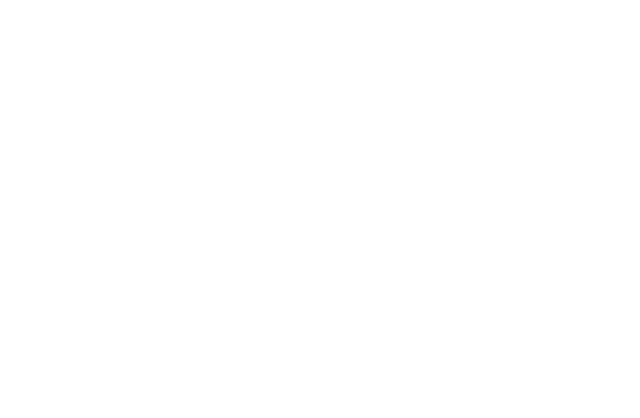
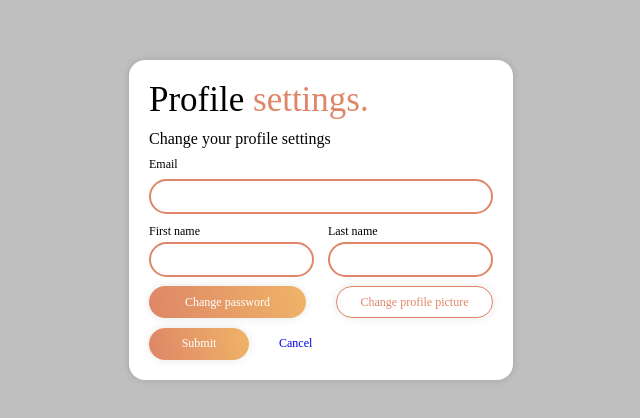
Before and after one commit to bianklancnik/quote-frontend, a React (Create React App) app: page /settings in a window 1280 px wide. Before the commit this address had no page. Shown: the part 180-598 px from the top of the page, without its empty margins (319-959 px from the left). Built offline with nearby package versions, Linux system fonts and the light colour scheme; no server answers; sample sign-in values are in the browser's storage.

Commit message:
Created settings for user profile

```diff
--- a/src/App.css
+++ b/src/App.css
@@ -5,9 +5,9 @@
   grid-template-rows: 60px 1fr 50px;
 }
 
-body * {
+/*body * {
   outline: auto;
-}
+}*/
 
 .wrap {
   overflow-y: scroll;
@@ -125,7 +125,7 @@
   align-items: center;
   padding: 8px 16px;
 
-  width: 100px;
+  min-width: 100px;
   height: 32px;
 
   cursor: pointer;
@@ -256,7 +256,7 @@
 
 .quote {
   display: flex;
-  flex-flow: column wrap;
+  flex-flow: column;
   padding: 2%;
 
   margin-left: 5%;
@@ -264,10 +264,8 @@
 }
 
 .quote-text {
-  display: flex;
-  flex-flow: row wrap;
-  align-items: center;
   margin-bottom: 5%;
+  overflow-wrap: break-word;
 }
 
 .quote-user {
--- a/src/App.tsx
+++ b/src/App.tsx
@@ -5,6 +5,7 @@
 import Home from "./pages/Home";
 import LogIn from "./pages/LogIn";
 import Profile from "./pages/Profile";
+import ProfileSettings from "./pages/ProfileSettings";
 import SignUp from "./pages/SignUp";
 
 type ProtectedRouteType = {
@@ -38,6 +39,7 @@
           </Route>
           <Route element={<ProtectedRoute user={user} />}>
             <Route path="profile" element={<Profile />} />
+            <Route path="settings" element={<ProfileSettings />} />
           </Route>
         </Route>
       </Routes>
--- a/src/components/common/NavBar.tsx
+++ b/src/components/common/NavBar.tsx
@@ -35,7 +35,7 @@
             Home
           </Link>
           <Link
-            to=""
+            to="/settings"
             className={`link h6 ${orange ? "font-white" : "font-orange"}`}
           >
             Settings
--- /dev/null
+++ b/src/pages/ProfileSettings.tsx
@@ -0,0 +1,326 @@
+import { useEffect, useState } from "react";
+import { Link } from "react-router-dom";
+import AlternativeButton from "../components/common/AlternativeButton";
+import Input from "../components/common/Input";
+import PrimaryButton from "../components/common/PrimaryButton";
+
+const ProfileSettings = () => {
+  //Update profile settings
+  const [mail, setMail] = useState<string>("");
+  const [firstName, setFirstName] = useState<string>("");
+  const [lastName, setLastName] = useState<string>("");
+
+  //Update password
+  const [currPass, setCurrPass] = useState<string>("");
+  const [newPass, setNewPass] = useState<string>("");
+  const [confirmPass, setConfirmPass] = useState<string>("");
+
+  const [message, setMessage] = useState<string>("");
+
+  const currPassChange = (password: string) => {
+    setCurrPass(password);
+  };
+  const newPassChange = (password: string) => {
+    setNewPass(password);
+  };
+  const confirmPassChange = (password: string) => {
+    setConfirmPass(password);
+  };
+
+  const updatePassword = () => {
+    if (!currPass || !newPass || !confirmPass) {
+      setMessage("Fields must not be empty!");
+    } else if (currPass === newPass) {
+      setMessage("New password can not be the same as old password!");
+    } else if (newPass !== confirmPass) {
+      setMessage("Passwords do not match!");
+    } else {
+      const token = JSON.parse(localStorage.getItem("accessToken") || "{}");
+
+      let password = { newPassword: newPass };
+
+      fetch("http://localhost:5000/auth/me/update-password", {
+        method: "PATCH",
+        headers: new Headers({
+          "Content-Type": "application/json",
+          Authorization: "bearer " + token,
+        }),
+        body: JSON.stringify(password),
+      })
+        .then((res) => {
+          if (!res.ok) {
+            return res.text().then((text) => {
+              throw new Error(text);
+            });
+          } else {
+            setMessage("Password successfully updated!");
+            setDefaultSettings(true);
+            setChangePass(false);
+            setChangePic(false);
+          }
+        })
+        .catch((err) => {
+          const x = JSON.parse(err["message"]);
+          let msg;
+          if (Array.isArray(x)) {
+            msg = x["message" as any].filter(
+              (v: any, i: any, a: any) =>
+                a.findIndex((v2: any) => v2.id === v.id) === i
+            );
+          } else msg = x["message"];
+          setMessage(msg);
+        });
+    }
+  };
+
+  //Page display
+  const [defaultSettings, setDefaultSettings] = useState<boolean>(true);
+  const [changePass, setChangePass] = useState<boolean>(false);
+  const [changePic, setChangePic] = useState<boolean>(false);
+
+  const getUserInformation = () => {
+    const token = JSON.parse(localStorage.getItem("accessToken") || "{}");
+
+    fetch("http://localhost:5000/auth/me", {
+      headers: new Headers({
+        "Content-Type": "application/json",
+        Authorization: "bearer " + token,
+      }),
+    })
+      .then((res) => {
+        return res.json();
+      })
+      .then((response) => {
+        const { firstName, lastName, email } = response;
+        setMail(email);
+        setFirstName(firstName);
+        setLastName(lastName);
+      });
+  };
+
+  useEffect(() => {
+    getUserInformation();
+  }, []);
+
+  return (
+    <div className="pop-up">
+      <div className="pop-up-content">
+        <div className="h4">
+          Profile <span className="font-orange h4">settings.</span>
+        </div>
+        {defaultSettings && (
+          <div className="h6">Change your profile settings</div>
+        )}
+        {changePass && <div className="h6">Change your password</div>}
+        {changePic && <div className="h6">Change your profile photo</div>}
+        {defaultSettings && (
+          <>
+            <div className="width-100">
+              <p style={{ marginBottom: "2%" }} className="content">
+                Email
+              </p>
+              <Input
+                text=""
+                type="text"
+                value={mail}
+                onValueChange={() => {}}
+              />
+            </div>
+            <div
+              style={{
+                width: "100%",
+                display: "flex",
+                flexFlow: "row",
+                justifyContent: "space-between",
+              }}
+            >
+              <div style={{ width: "48%" }}>
+                <p style={{ marginBottom: "2%" }} className="content">
+                  First name
+                </p>
+                <Input
+                  text=""
+                  type="text"
+                  value={firstName}
+                  onValueChange={() => {}}
+                />
+              </div>
+              <div style={{ width: "48%" }}>
+                <p style={{ marginBottom: "2%" }} className="content">
+                  Last name
+                </p>
+                <Input
+                  text=""
+                  type="text"
+                  value={lastName}
+                  onValueChange={() => {}}
+                />
+              </div>
+            </div>
+            {message && (
+              <div className="content" style={{ textAlign: "center" }}>
+                {message}
+              </div>
+            )}
+            <div
+              style={{
+                display: "flex",
+                gap: "30px",
+              }}
+            >
+              <div
+                style={{ width: "48%" }}
+                onClick={() => {
+                  setChangePass(true);
+                  setDefaultSettings(false);
+                  setChangePic(false);
+                  setMessage("");
+                }}
+              >
+                <PrimaryButton text="Change password" />
+              </div>
+              <div
+                style={{ width: "48%" }}
+                onClick={() => {
+                  setChangePic(true);
+                  setDefaultSettings(false);
+                  setChangePass(false);
+                  setMessage("");
+                }}
+              >
+                <AlternativeButton text="Change profile picture" />
+              </div>
+            </div>{" "}
+          </>
+        )}
+
+        {changePass && (
+          <>
+            <div className="width-100">
+              <p style={{ marginBottom: "2%" }} className="content">
+                Current password
+              </p>
+              <Input
+                text=""
+                type="password"
+                value={currPass}
+                onValueChange={currPassChange}
+              />
+            </div>
+            <div className="width-100">
+              <p style={{ marginBottom: "2%" }} className="content">
+                New password
+              </p>
+              <Input
+                text=""
+                type="password"
+                value={newPass}
+                onValueChange={newPassChange}
+              />
+            </div>
+            <div className="width-100">
+              <p style={{ marginBottom: "2%" }} className="content">
+                Confirm password
+              </p>
+              <Input
+                text=""
+                type="password"
+                value={confirmPass}
+                onValueChange={confirmPassChange}
+              />
+            </div>
+            {message && (
+              <div
+                className="content"
+                style={{ color: "red", textAlign: "center" }}
+              >
+                {message}
+              </div>
+            )}
+          </>
+        )}
+
+        {changePic && (
+          <>
+            <div
+              style={{
+                display: "flex",
+                flexFlow: "column",
+                justifyContent: "center",
+                alignItems: "center",
+              }}
+            >
+              <img
+                src="favicon.ico"
+                alt=""
+                style={{
+                  marginBottom: "1%",
+                  width: "50px",
+                  height: "50px",
+                  filter: "drop-shadow(0px 0px 8px rgba(0, 0, 0, 0.15))",
+                  borderRadius: "50%",
+                }}
+              />
+            </div>
+            <div
+              style={{
+                display: "flex",
+                flexFlow: "column",
+                justifyContent: "center",
+                alignItems: "center",
+              }}
+            >
+              <PrimaryButton text="Upload new image" />
+            </div>
+          </>
+        )}
+
+        <div
+          style={{
+            display: "flex",
+            flexFlow: "row wrap",
+            alignItems: "center",
+            gap: "30px",
+          }}
+        >
+          {defaultSettings && (
+            <>
+              <div>
+                <PrimaryButton text="Submit" />
+              </div>
+              <Link to="/" className="link">
+                <p className="content">Cancel</p>
+              </Link>
+            </>
+          )}
+          {changePass && (
+            <div onClick={updatePassword}>
+              <PrimaryButton text="Submit" />
+            </div>
+          )}
+          {changePic && (
+            <div>
+              <PrimaryButton text="Submit" />
+            </div>
+          )}
+          {(changePass || changePic) && (
+            <div
+              className="content"
+              onClick={() => {
+                setDefaultSettings(true);
+                setChangePass(false);
+                setChangePic(false);
+                setMessage("");
+              }}
+              style={{ cursor: "pointer" }}
+            >
+              Cancel
+            </div>
+          )}
+        </div>
+      </div>
+    </div>
+  );
+};
+
+export default ProfileSettings;
```
